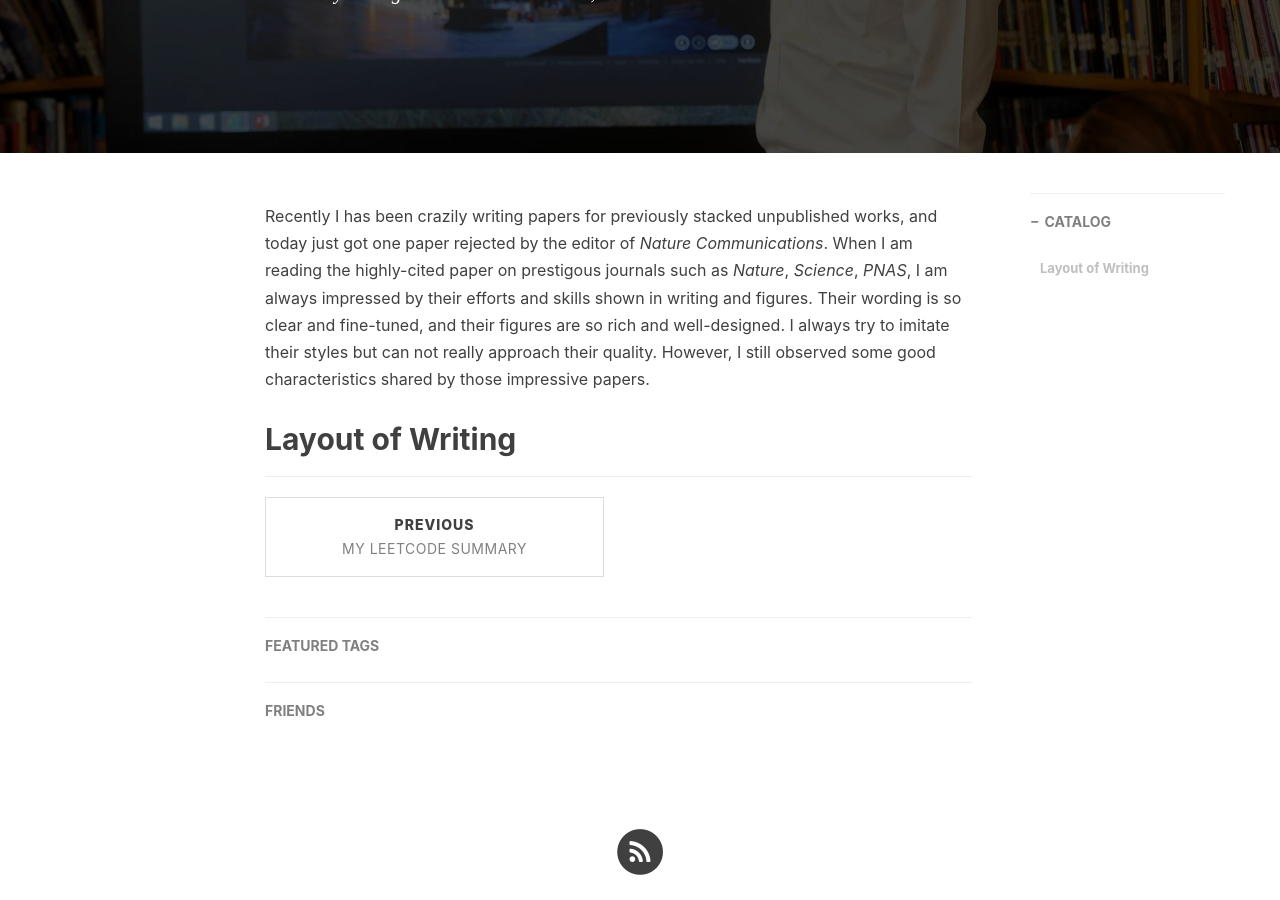
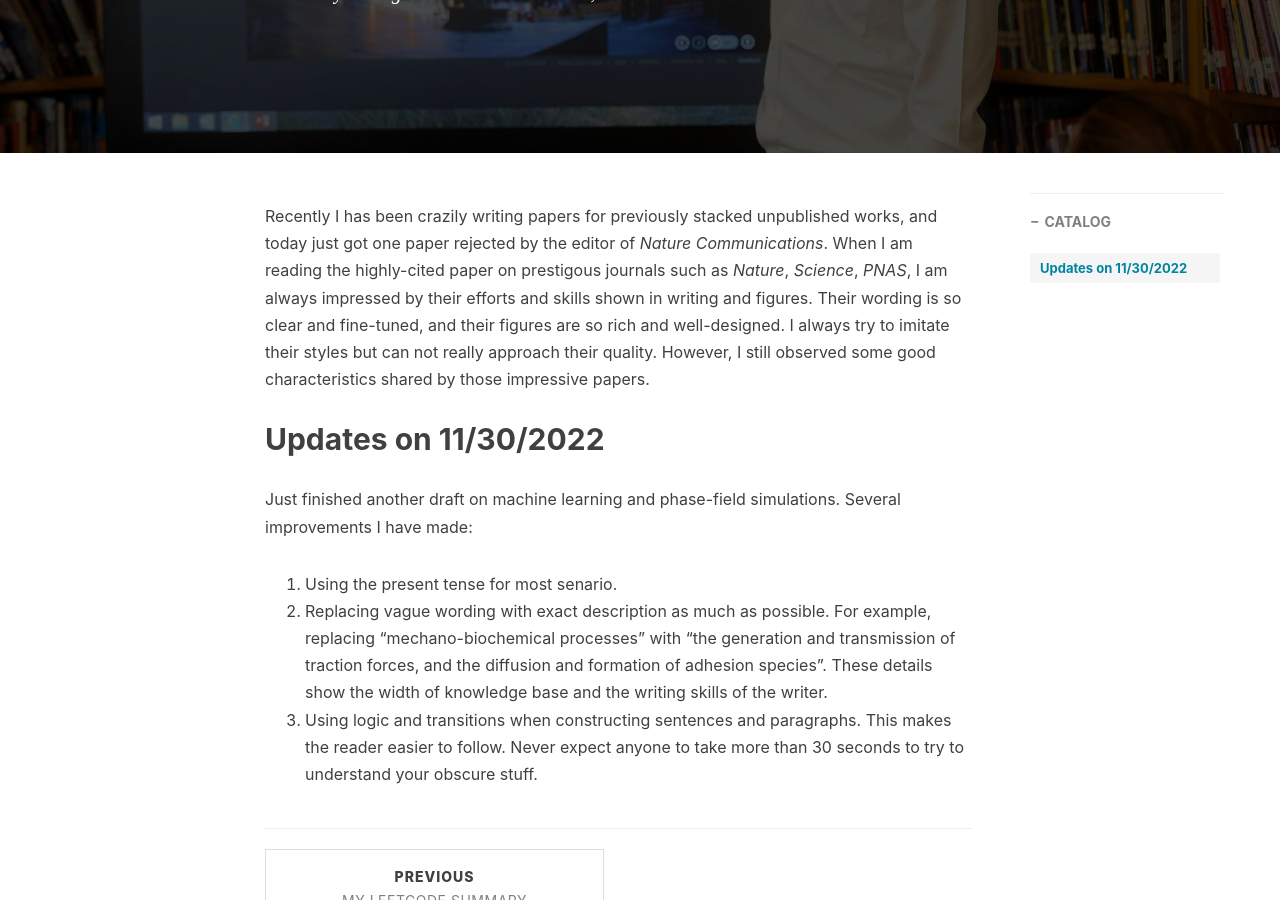
Before and after one commit to lichanghao/lichanghao.github.io.old, a Jekyll site: the page built from _posts/2022-11-23-Some Observations on High-quality Paper.md, in a window 1280 px wide and 900 px high, scrolled down 364 px. Built offline with Jekyll 4.4.1, drawn with Linux system fonts in a browser that asks for light colours; nearby versions of some CDN libraries; comment, search, counter and statistics services are not loaded.

Commit message:
11302022

```diff
--- a/_posts/2022-11-23-Some Observations on High-quality Paper.md
+++ b/_posts/2022-11-23-Some Observations on High-quality Paper.md
@@ -13,4 +13,10 @@ author:            Changhao Li
 
 Recently I has been crazily writing papers for previously stacked unpublished works, and today just got one paper rejected by the editor of *Nature Communications*. When I am reading the highly-cited paper on prestigous journals such as *Nature*, *Science*, *PNAS*, I am always impressed by their efforts and skills shown in writing and figures. Their wording is so clear and fine-tuned, and their figures are so rich and well-designed. I always try to imitate their styles but can not really approach their quality. However, I still observed some good characteristics shared by those impressive papers.
 
-## Layout of Writing
+## Updates on 11/30/2022
+
+Just finished another draft on machine learning and phase-field simulations. Several improvements I have made:
+
+1. Using the present tense for most senario.
+2. Replacing vague wording with exact description as much as possible. For example, replacing "mechano-biochemical processes" with "the generation and transmission of traction forces, and the diffusion and formation of adhesion species". These details show the width of knowledge base and the writing skills of the writer.
+3. Using logic and transitions when constructing sentences and paragraphs. This makes the reader easier to follow. Never expect anyone to take more than 30 seconds to try to understand your obscure stuff.
```
